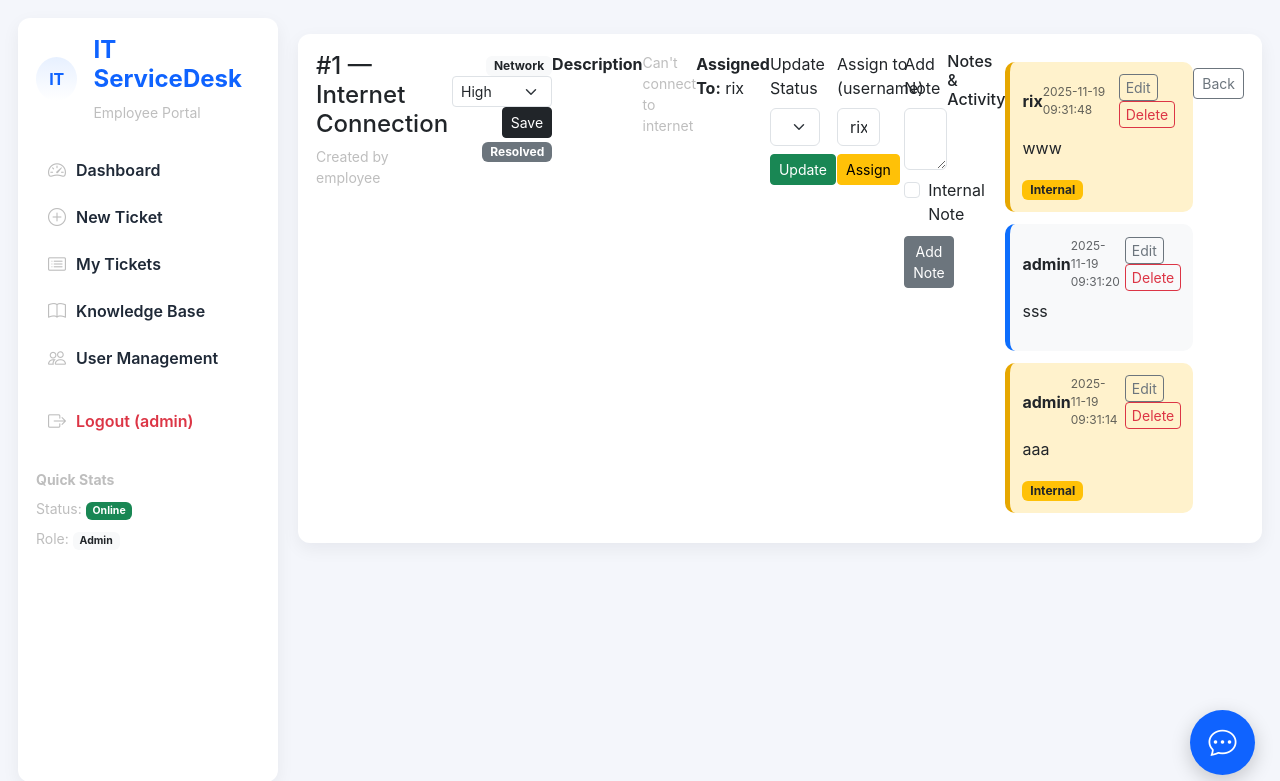
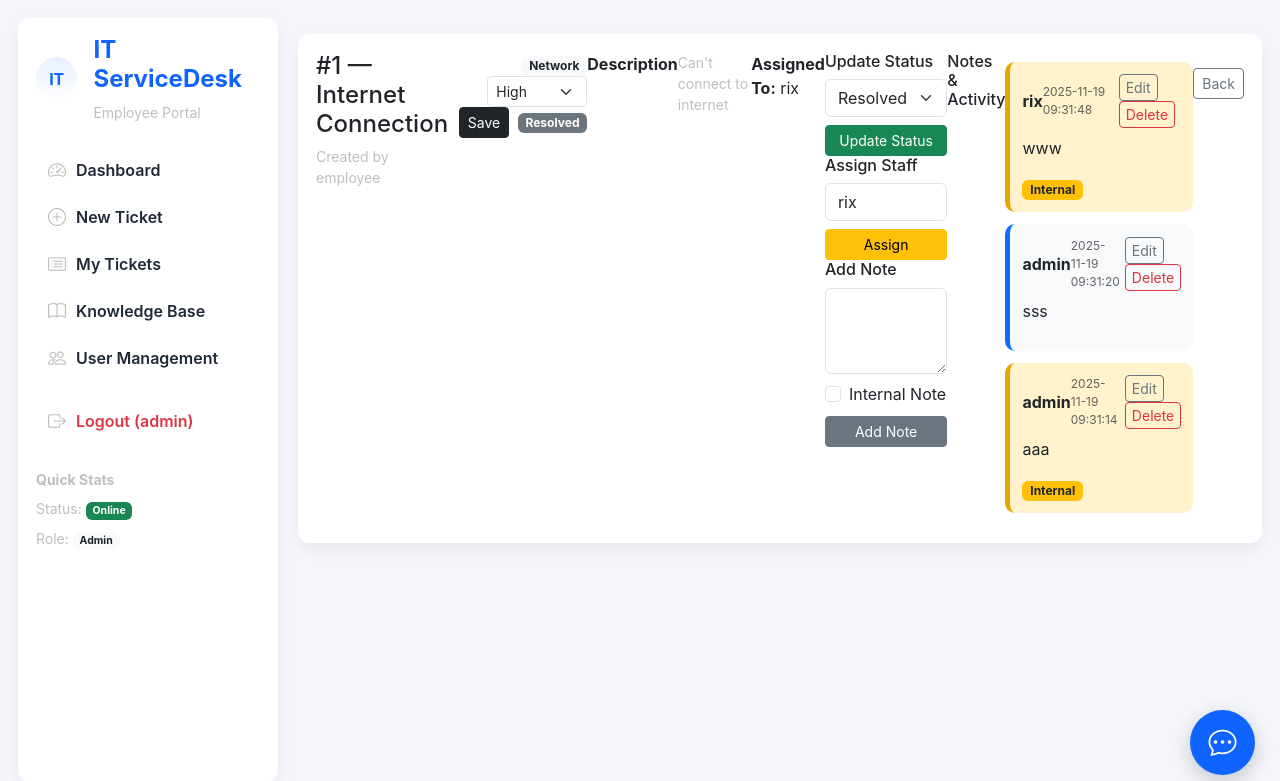
Before and after one commit to rixportfolio-wq/Smart-IT-Service-Desk-App, a Flask app: page /ticket/1 in a window 1280 px wide. Shown: the top 781 px of the page. Run offline with Flask 3, Linux system fonts and the light colour scheme; a user stored in the database is signed in; data comes from the database, SQL or seed files in the repository; parts of the project's set-up code (start-up, migrations or seed data) failed here and were passed over.

Commit message:
Update ticket_details.html

```diff
--- a/templates/ticket_details.html
+++ b/templates/ticket_details.html
@@ -45,47 +45,52 @@
 
   {% if session.get('role') in ['IT Staff','Admin'] %}
 <hr>
-  <div class="row">
+
+<div class="ticket-grid">
 
   <!-- STATUS -->
-    <div class="col-md-4">
+  <div class="grid-card">
+    <h6>Update Status</h6>
     <form method="POST" action="{{ url_for('update_status', ticket_id=ticket[0]) }}">
-        <label class="form-label">Update Status</label>
       <select name="status" class="form-select">
         <option value="Open" {% if ticket[4]=='Open' %}selected{% endif %}>Open</option>
         <option value="In Progress" {% if ticket[4]=='In Progress' %}selected{% endif %}>In Progress</option>
         <option value="Resolved" {% if ticket[4]=='Resolved' %}selected{% endif %}>Resolved</option>
       </select>
-        <button class="btn btn-success btn-sm mt-2">Update</button>
+      <button class="btn btn-success btn-sm mt-2 w-100">Update Status</button>
     </form>
   </div>
 
   <!-- ASSIGN -->
-    <div class="col-md-4">
+  <div class="grid-card">
+    <h6>Assign Staff</h6>
     <form method="POST" action="{{ url_for('assign', ticket_id=ticket[0]) }}">
-        <label class="form-label">Assign to (username)</label>
-        <input name="assigned_to" class="form-control" value="{{ ticket[7] or '' }}">
-        <button class="btn btn-warning btn-sm mt-2">Assign</button>
+      <input name="assigned_to"
+             class="form-control"
+             placeholder="Enter username"
+             value="{{ ticket[7] or '' }}">
+      <button class="btn btn-warning btn-sm mt-2 w-100">Assign</button>
     </form>
   </div>
 
   <!-- ADD NOTE -->
-    <div class="col-md-4">
+  <div class="grid-card">
+    <h6>Add Note</h6>
     <form method="POST" action="{{ url_for('add_note', ticket_id=ticket[0]) }}">
-        <label class="form-label">Add Note</label>
-        <textarea name="note" class="form-control" rows="2" required></textarea>
+      <textarea name="note" class="form-control" rows="3" required></textarea>
 
       <div class="form-check mt-2">
         <input class="form-check-input" type="checkbox" name="is_internal">
         <label class="form-check-label">Internal Note</label>
       </div>
 
-        <button class="btn btn-secondary btn-sm mt-2">Add Note</button>
+      <button class="btn btn-secondary btn-sm mt-2 w-100">Add Note</button>
     </form>
   </div>
 
 </div>
 {% endif %}
+
 
   <hr>
 
```
Lines whose indentation alone changed are shown as unchanged.
